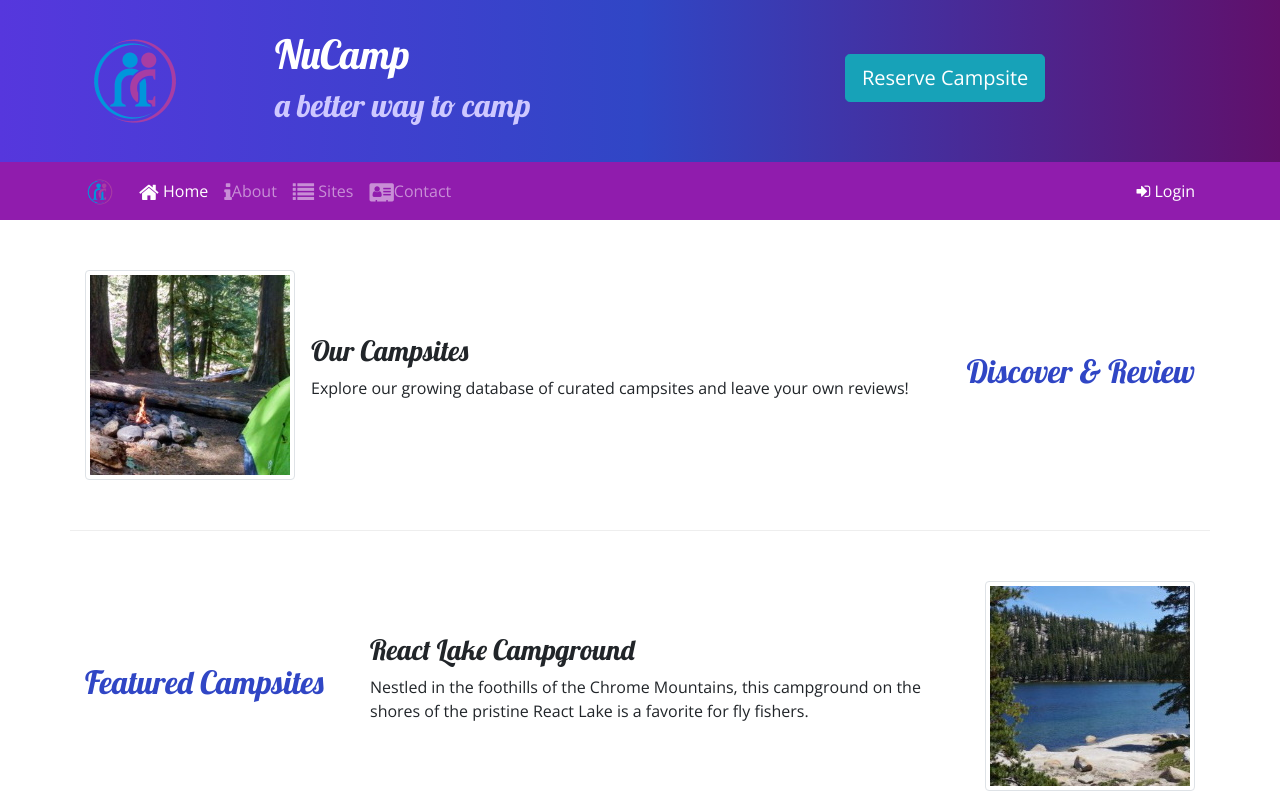
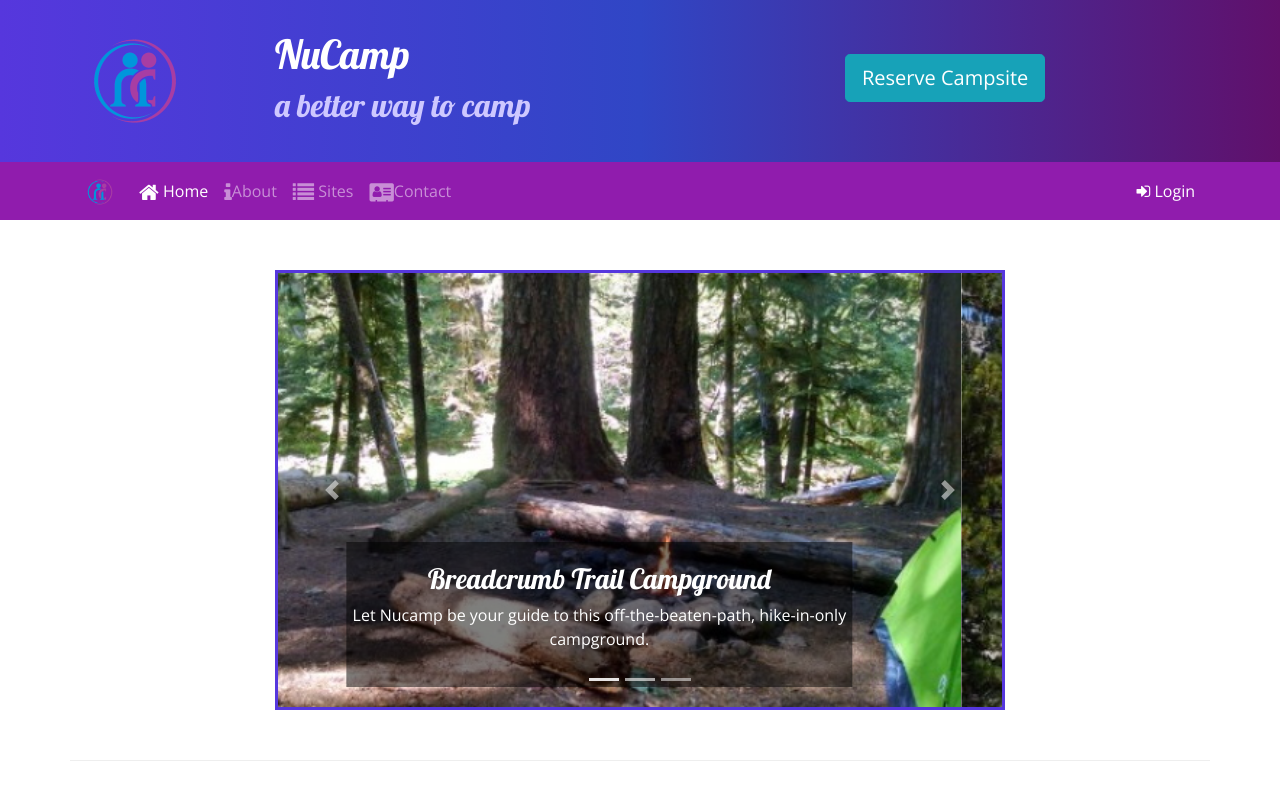
Before and after one commit to IanSLosch/nucampbootstrap, a website: page index.html in a window 1280 px wide. Shown: the top 800 px of the page. Drawn offline with nearby package versions, Linux system fonts and the light colour scheme.

Commit message:
carousel

```diff
--- a/css/styles.css
+++ b/css/styles.css
@@ -37,4 +37,11 @@ header h2 {
 a, a:hover {
     color: inherit;
     text-decoration: none;
-  }
+}
+.carousel-caption {
+    background-color: rgba(0, 0, 0, 0.5);
+}
+
+.carousel {
+    border: solid #5637DD;
+}
--- a/index.html
+++ b/index.html
@@ -96,6 +96,49 @@
     </div>
 
     <div class="container">
+        <div class="row row-content">
+            <div class="col col-md-8 mx-auto">
+                <div id="homeCarousel" class="carousel slide" data-ride="carousel">
+                    <ol class="carousel-indicators">
+                        <li data-target="#homeCarousel" data-slide-to="0" class="active"></li>
+                        <li data-target="#homeCarousel" data-slide-to="1"></li>
+                        <li data-target="#homeCarousel" data-slide-to="2"></li>
+                    </ol>
+                    <div class="carousel-inner">
+                        <div class="carousel-item active">
+                            <img class="d-block w-100" src="img/breadcrumb-trail.jpg" alt="Breadcrumb Trail Campground" />
+                            <div class="carousel-caption">
+                                <h3>Breadcrumb Trail Campground</h3>
+                                <p class="d-none d-sm-block">Let Nucamp be your guide to this off-the-beaten-path, hike-in-only campground.</p>
+                            </div>
+                        </div>
+                        <div class="carousel-item">
+                            <img class="d-block w-100" src="img/react-lake.jpg" alt="React Lake Campground" />
+                            <div class="carousel-caption">
+                                <h3>React Lake Campground</h3>
+                                <p class="d-none d-sm-block">Nestled in the foothills of the Chrome Mountains, this campground on the shores of the pristine React Lake is a favorite for fly fishers.</p>
+                            </div>
+                        </div>
+                        <div class="carousel-item">
+                            <img class="d-block w-100" src="img/chrome-river.jpg" alt="Chrome River Campground" />
+                            <div class="carousel-caption">
+                                <h3>Chrome River Campground</h3>
+                                <p class="d-none d-sm-block">Spend a few sunny days and starry nights beneath a canopy of old-growth firs at this enchanting spot by the Chrome River.</p>
+                            </div>
+                        </div>
+                    </div>
+                    <a class="carousel-control-prev" href="#homeCarousel" role="button" data-slide="prev">
+                        <span class="carousel-control-prev-icon"></span>
+                        <span class="sr-only">Previous</span>
+                    </a>
+                    <a class="carousel-control-next" href="#homeCarousel" role="button" data-slide="next">
+                        <span class="carousel-control-next-icon"></span>
+                        <span class="sr-only">Next</span>
+                    </a>
+                </div>
+            </div>
+        </div>
+
         <div class="row row-content align-items-center">
             <div class="col-sm-4 order-sm-last col-md-3">
                 <h2 class="text-sm-right">Discover & Review</h2>
```
